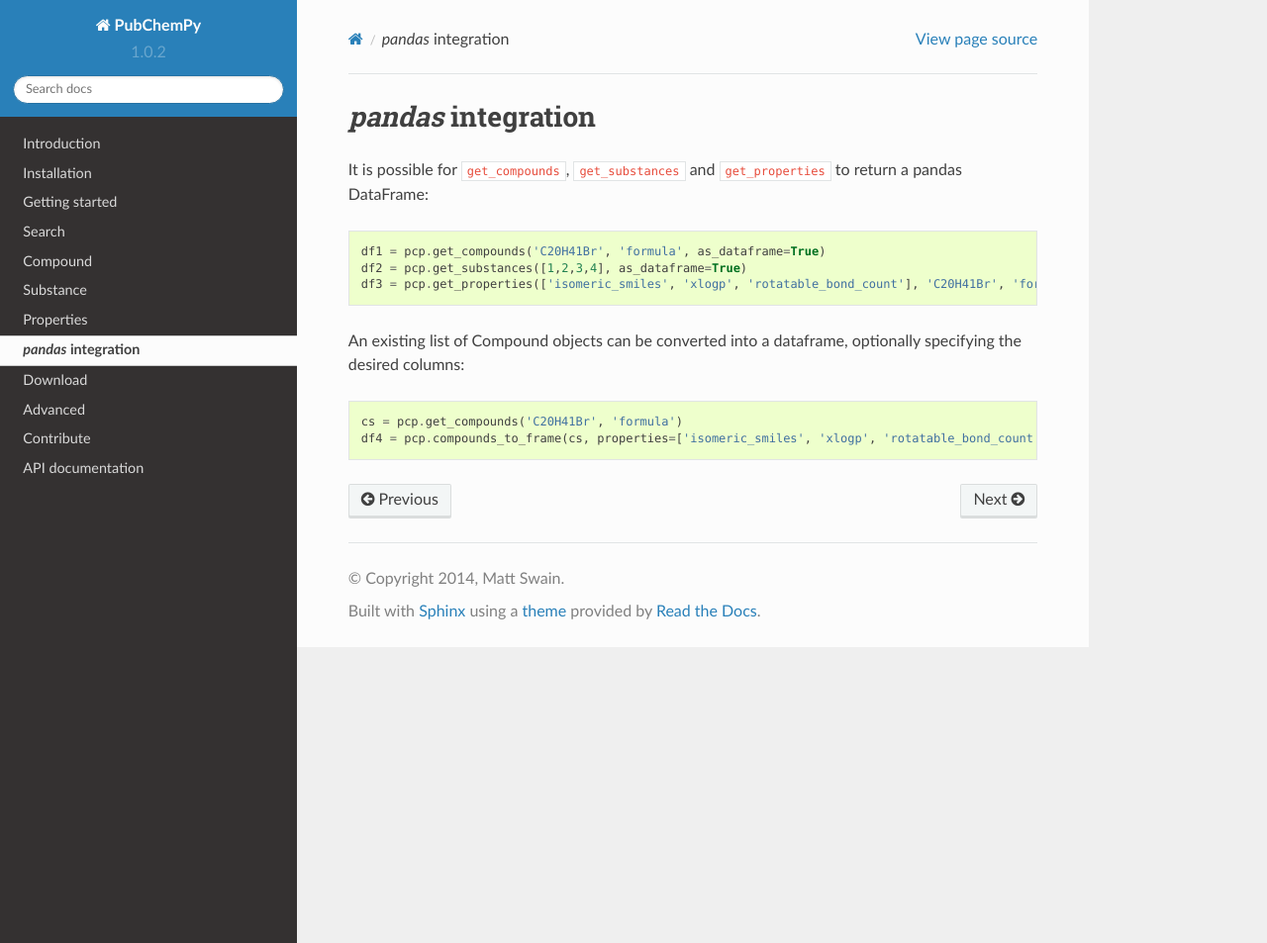
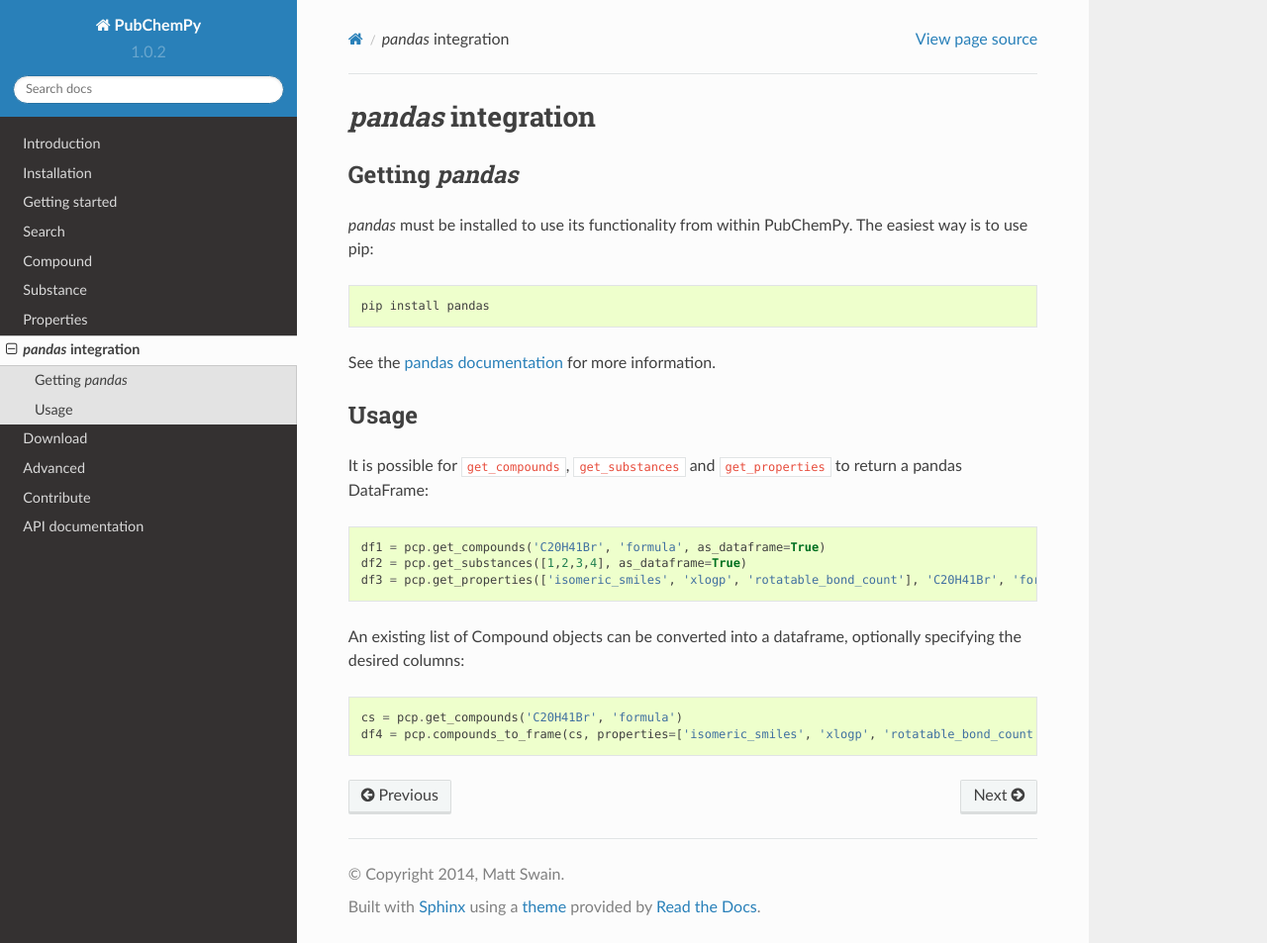
Before and after one commit to mcs07/PubChemPy, a Sphinx documentation site: the page built from docs/source/guide/pandas.rst, in a window 1280 px wide and 953 px high. Shown: the whole window at 99% size. Built offline with Sphinx 7.4.7 and the Read the Docs theme 2.0.0, drawn with Linux system fonts in a browser that asks for light colours.

Commit message:
Add pandas install info to docs

```diff
--- a/docs/source/guide/pandas.rst
+++ b/docs/source/guide/pandas.rst
@@ -2,6 +2,18 @@
 
 *pandas* integration
 ====================
+
+Getting *pandas*
+----------------
+
+*pandas* must be installed to use its functionality from within PubChemPy. The easiest way is to use pip::
+
+    pip install pandas
+
+See the `pandas documentation`_ for more information.
+
+Usage
+-----
 
 It is possible for ``get_compounds``, ``get_substances`` and ``get_properties`` to return a pandas DataFrame::
 
@@ -13,3 +25,5 @@
 
     cs = pcp.get_compounds('C20H41Br', 'formula')
     df4 = pcp.compounds_to_frame(cs, properties=['isomeric_smiles', 'xlogp', 'rotatable_bond_count'])
+
+.. _`pandas documentation`: http://pandas.pydata.org/pandas-docs/stable/
```
